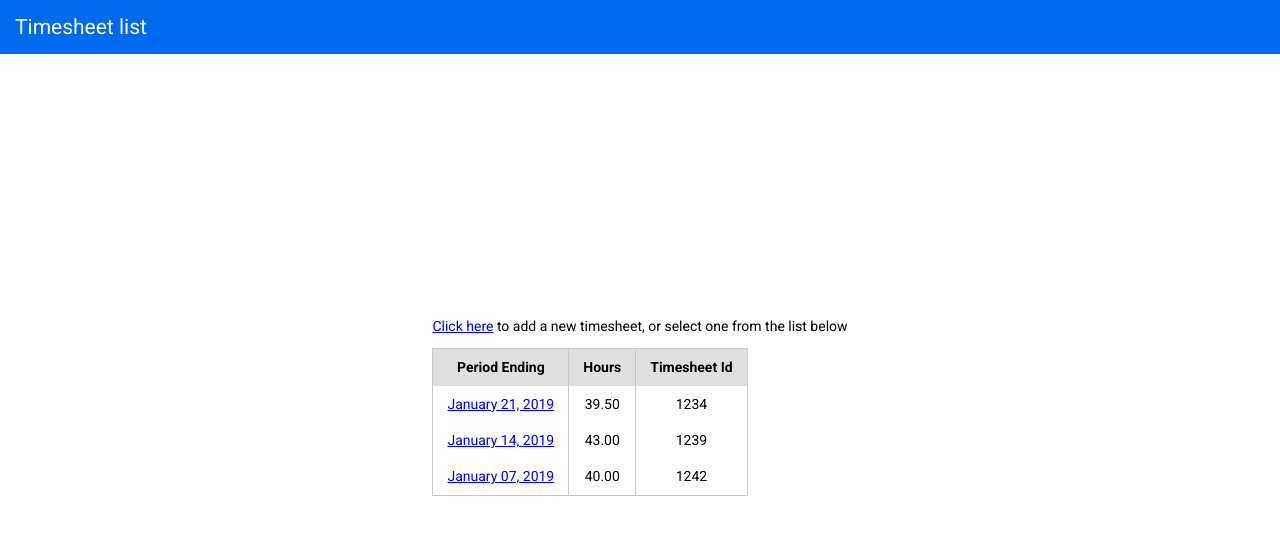
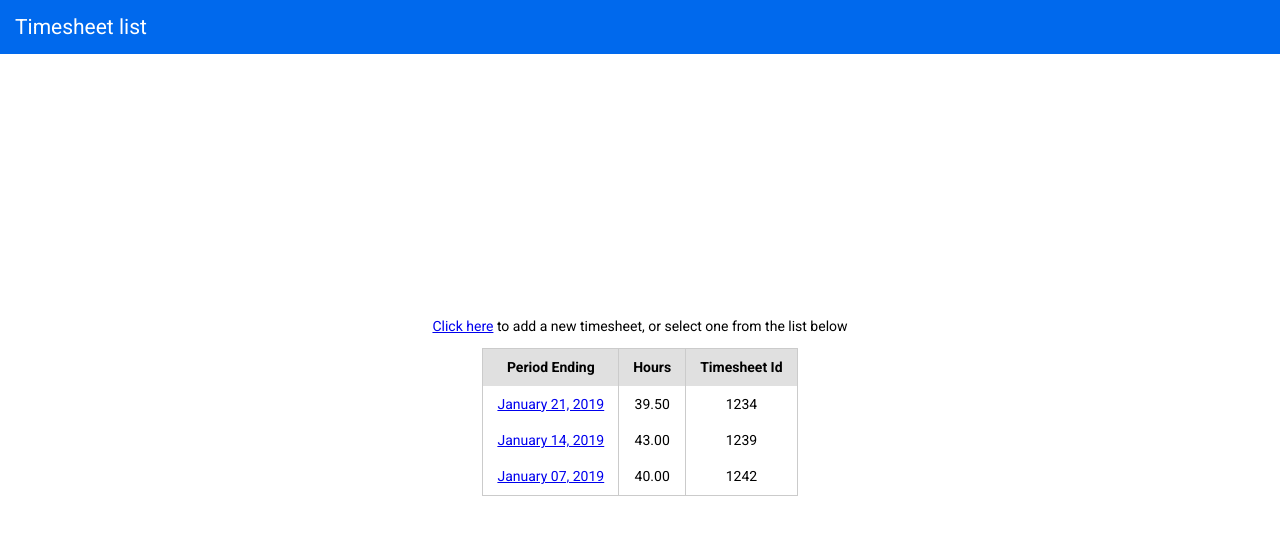
Before and after one commit to dnefedchenko/timex-client, an Angular app: page /timesheet-list in a window 1280 px wide. Shown: the top 534 px of the page. Built offline with nearby package versions, Linux system fonts and the light colour scheme.

Commit message:
Layout markup adjusted

```diff
--- a/src/app/timesheet-list/timesheet-list.component.html
+++ b/src/app/timesheet-list/timesheet-list.component.html
@@ -1,3 +1,4 @@
+<div class="timex-fully-aligned-container timex-column-directed-flex">
   <p>
     <a [routerLink]="['/timesheet', 'new']">Click here</a> to add a new timesheet, or select one from the list below
   </p>
@@ -34,3 +35,4 @@
     </tr>
     </tbody>
   </table>
+</div>
--- a/src/styles.scss
+++ b/src/styles.scss
@@ -45,6 +45,11 @@ body, input, button {
 
 .timex-full-height-container {
   height: $full-screen-height;
+}
+
+.timex-column-directed-flex {
+  @extend %timex-flex-container;
+  flex-direction: column;
 }
 
 .timex-button-primary {
```
Lines whose indentation alone changed are shown as unchanged.
